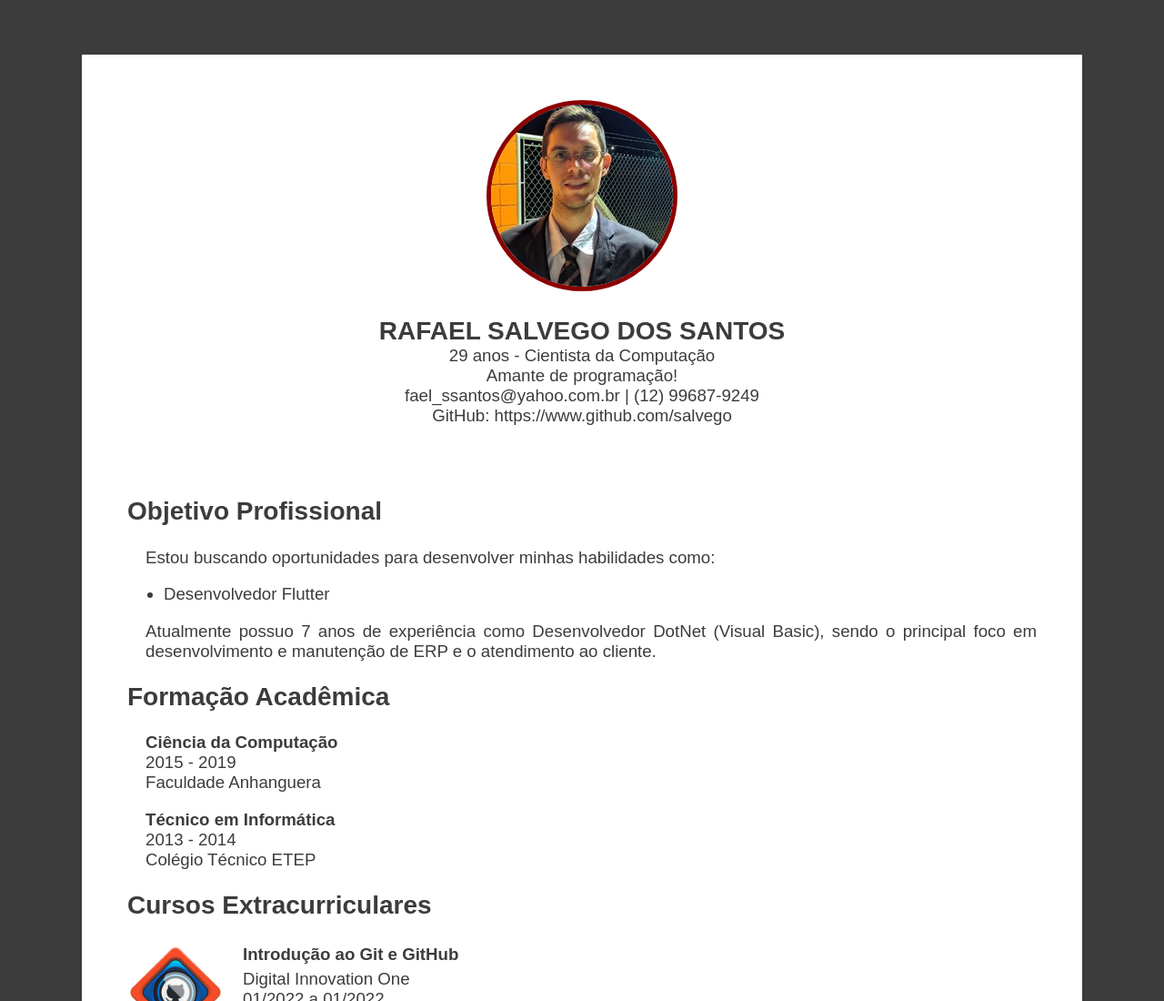
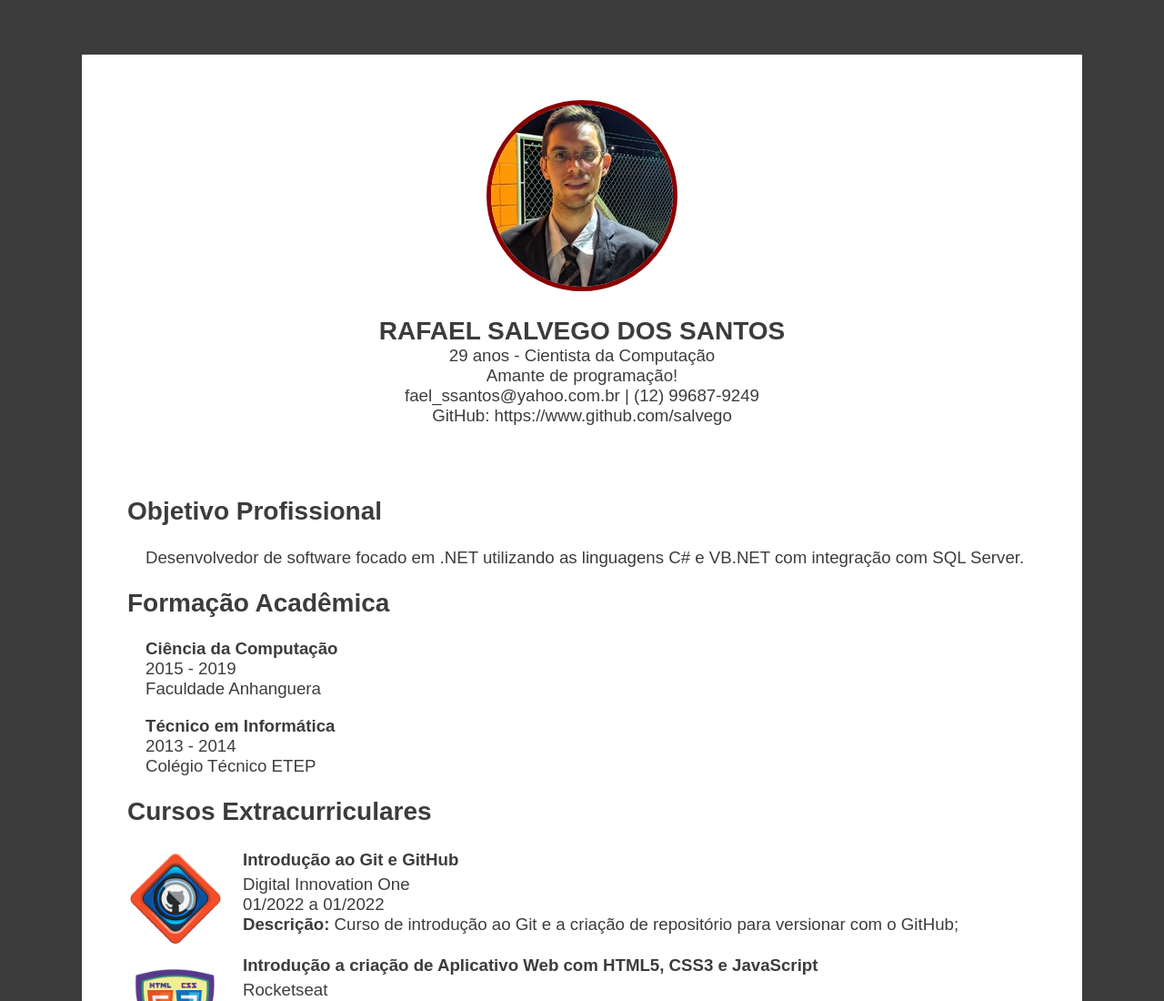
Before and after one commit to salvego/curriculum, a plain HTML site: page index.html in a window 1280 px wide. Shown: the top 1100 px of the page at 91% size. Drawn offline with Linux system fonts and the light colour scheme.

Commit message:
corrigir curriculum
corrigir curriculum

```diff
--- a/index.html
+++ b/index.html
@@ -27,13 +27,7 @@
 
                 <article class="post">
                     <p class="post_content">
-                        Estou buscando oportunidades para desenvolver minhas habilidades como:
-                    </p>
-                        <ul>
-                            <li>Desenvolvedor Flutter</li>
-                        </ul>
-                    <p class="post_content">
-                        Atualmente possuo 7 anos de experiência como Desenvolvedor DotNet (Visual Basic), sendo o principal foco em desenvolvimento e manutenção de ERP e o atendimento ao cliente.
+                        Desenvolvedor de software focado em .NET utilizando as linguagens C# e VB.NET com integração com SQL Server.
                     </p>
                 </article>
             </section>
```
Also changed, not shown: 1 other file.
